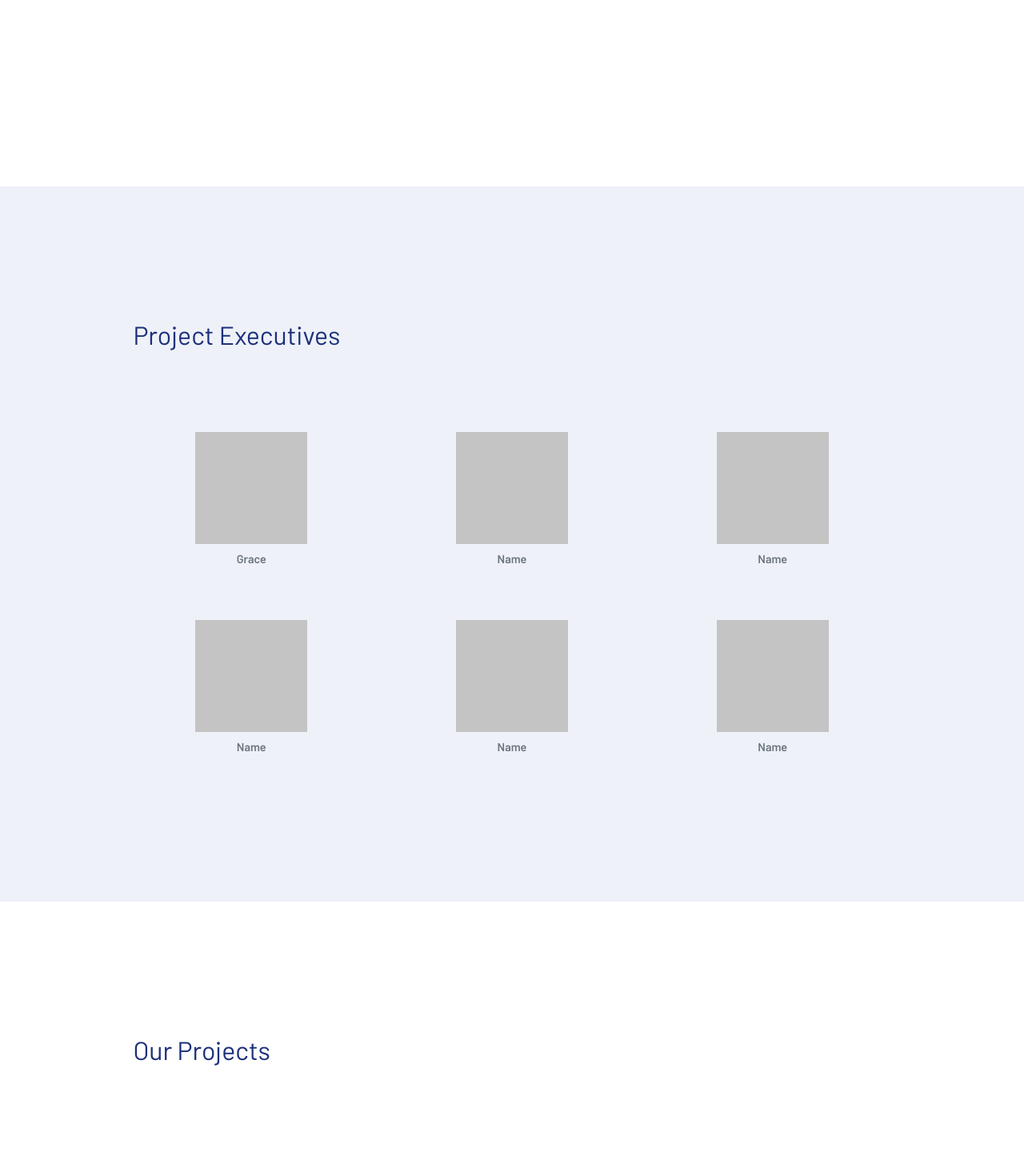
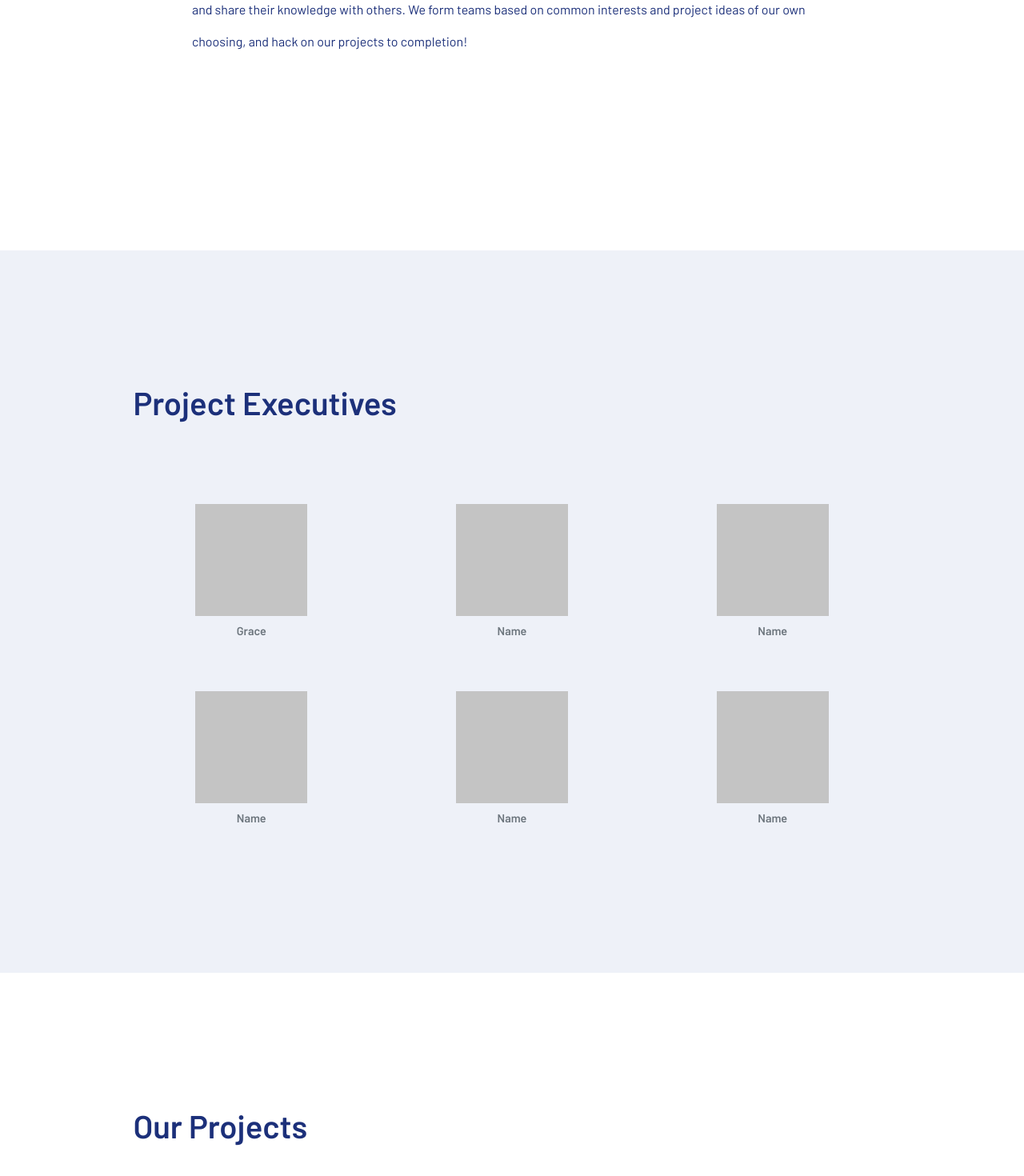
Before and after one commit to sfusurge/surgewebsite, a React (Create React App) app in the folder surge-app/: page /projects in a window 1280 px wide. Shown: the part 784-2254 px from the top of the page at 80% size. Built offline with nearby package versions, Linux system fonts and the light colour scheme.

Commit message:
projects page

```diff
--- a/surge-app/src/App.css
+++ b/surge-app/src/App.css
@@ -1,7 +1,6 @@
 @import url("https://fonts.googleapis.com/css?family=Barlow:400,600&display=swap");
 
 h1,
-h2,
 figcaption,
 p {
   font-family: "Barlow", sans-serif;
@@ -11,12 +10,12 @@ p {
 p {
   text-align: left;
   padding-top: 20%;
+  line-height: 40px;
 }
 
-h2 {
+h1 {
   text-align: left;
   font-style: normal;
-  font-weight: 600;
   font-size: 36px;
 }
 
@@ -50,6 +49,10 @@ figure img {
 }
 
 figcaption {
-  font-weight: bold;
   font-size: 18px;
 }
+
+.boldHeader,
+.figure-caption {
+  font-weight: 600;
+}
--- a/surge-app/src/components/Projects.jsx
+++ b/surge-app/src/components/Projects.jsx
@@ -30,55 +30,43 @@ class Projects extends Component {
         </div>
         <div className="container-fluid p-5" id="bluebg">
           <section id="projectExecs">
-            <h2>Project Executives</h2>
+            <h1 className="boldHeader">Project Executives</h1>
             <div className="row">
               <div className="col-sm">
                 <figure className="figure">
                   <img className="figure-img" src={rect} alt="" />
-                  <figcaption className="figure-caption text-center">
-                    Grace
-                  </figcaption>
+                  <figcaption className="figure-caption">Grace</figcaption>
                 </figure>
               </div>
               <div className="col-sm">
                 <figure className="figure">
                   <img className="figure-img" src={rect} alt=""></img>
-                  <figcaption className="figure-caption text-center">
-                    Name
-                  </figcaption>
+                  <figcaption className="figure-caption">Name</figcaption>
                 </figure>
               </div>
               <div className="col-sm">
                 <figure className="figure">
                   <img className="figure-img" src={rect} alt=""></img>
-                  <figcaption className="figure-caption text-center">
-                    Name
-                  </figcaption>
+                  <figcaption className="figure-caption">Name</figcaption>
                 </figure>
               </div>
               <div className="w-100"></div>
               <div className="col-sm">
                 <figure className="figure">
                   <img className="figure-img" src={rect} alt=""></img>
-                  <figcaption className="figure-caption text-center">
-                    Name
-                  </figcaption>
+                  <figcaption className="figure-caption">Name</figcaption>
                 </figure>
               </div>
               <div className="col-sm">
                 <figure className="figure">
                   <img className="figure-img" src={rect} alt=""></img>
-                  <figcaption className="figure-caption text-center">
-                    Name
-                  </figcaption>
+                  <figcaption className="figure-caption">Name</figcaption>
                 </figure>
               </div>
               <div className="col-sm">
                 <figure className="figure">
                   <img className="figure-img" src={rect} alt=""></img>
-                  <figcaption className="figure-caption text-center">
-                    Name
-                  </figcaption>
+                  <figcaption className="figure-caption">Name</figcaption>
                 </figure>
               </div>
             </div>
@@ -86,7 +74,7 @@ class Projects extends Component {
         </div>
         <div className="container-fluid p-5">
           <section>
-            <h2>Our Projects</h2>
+            <h1 className="boldHeader">Our Projects</h1>
           </section>
         </div>
       </React.Fragment>
```
